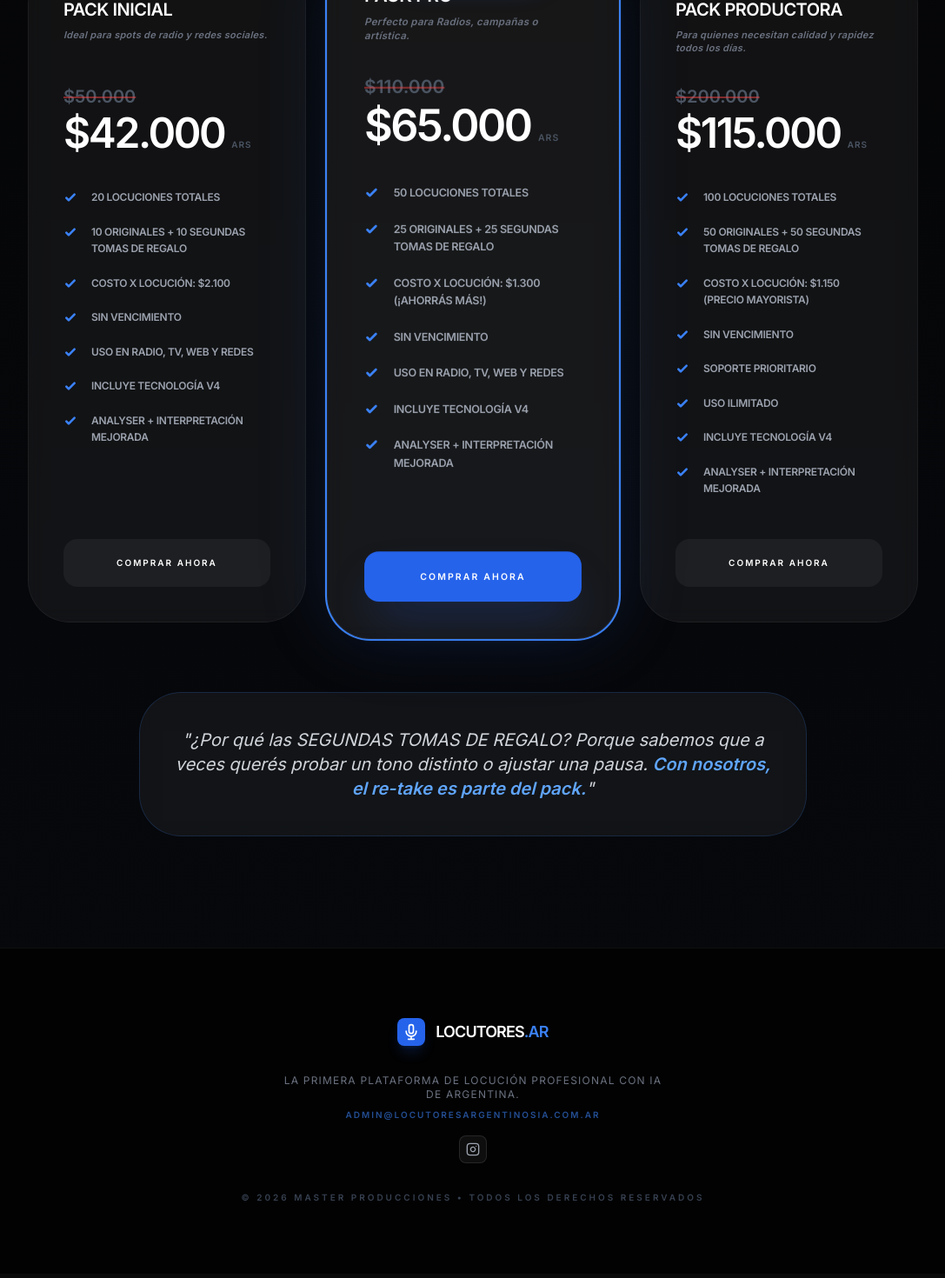
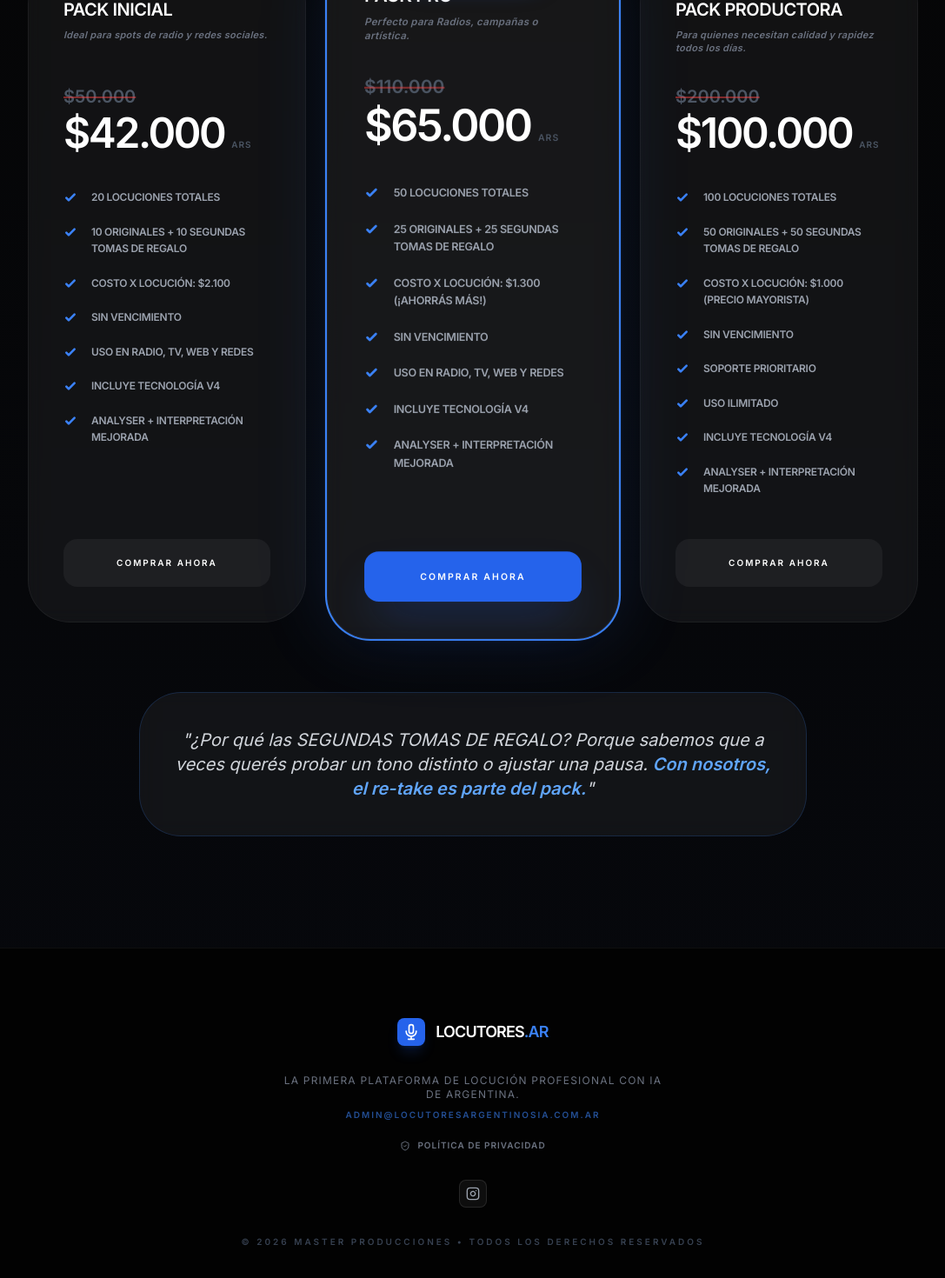
Before and after one commit to frewer1000/Locutores-AR-2026, a React (Vite) app: page / in a window 1280 px wide. Shown: the part 6148-7618 px from the top of the page at 87% size, without its empty margins (96-1183 px from the left). Built offline with nearby package versions, Linux system fonts and the light colour scheme.

Commit message:
feat: Add privacy policy link and update pricing
Introduces a link to the privacy policy in the app footer and adjusts pricing for the "PACK PRODUCTORA" to offer a more competitive rate. This aims to improve transparency and value perception for users.

```diff
--- a/App.tsx
+++ b/App.tsx
@@ -1,6 +1,6 @@
 
 import React, { useState, useEffect } from 'react';
-import { Instagram } from 'lucide-react';
+import { Instagram, ShieldCheck } from 'lucide-react';
 import Hero from './components/Hero.tsx';
 import Demos from './components/Demos.tsx';
 import Features from './components/Features.tsx';
@@ -133,6 +133,17 @@ const App: React.FC<AppProps> = ({ forcedView }) => {
               <p className="text-blue-500/60 text-[10px] font-black uppercase tracking-[0.2em] mb-4">
                 admin@locutoresargentinosia.com.ar
               </p>
+              <div className="mb-4">
+                <a
+                  href="https://locutoresargentinosia.com.ar/politica-de-privacidad/"
+                  target="_blank"
+                  rel="noopener noreferrer"
+                  className="inline-flex items-center gap-2 text-gray-500 hover:text-blue-400 text-[10px] font-black uppercase tracking-widest transition-colors mb-4"
+                >
+                  <ShieldCheck className="w-3 h-3" />
+                  Política de Privacidad
+                </a>
+              </div>
               <div className="flex justify-center gap-4 mb-8">
                 <a
                   href="https://www.instagram.com/locutoresargentinosia/"
--- a/components/Pricing.tsx
+++ b/components/Pricing.tsx
@@ -1,4 +1,5 @@
 import React from 'react';
+import { ShieldCheck } from 'lucide-react';
 
 const Pricing: React.FC = () => {
   const plans = [
@@ -42,12 +43,12 @@ const Pricing: React.FC = () => {
       id: 'pack_productora',
       name: 'PACK PRODUCTORA',
       oldPrice: '$200.000',
-      price: '$115.000',
+      price: '$100.000',
       description: 'Para quienes necesitan calidad y rapidez todos los días.',
       features: [
         '100 LOCUCIONES TOTALES',
         '50 ORIGINALES + 50 SEGUNDAS TOMAS DE REGALO',
-        'COSTO X LOCUCIÓN: $1.150 (Precio Mayorista)',
+        'COSTO X LOCUCIÓN: $1.000 (Precio Mayorista)',
         'SIN VENCIMIENTO',
         'SOPORTE PRIORITARIO',
         'USO ILIMITADO',
```
